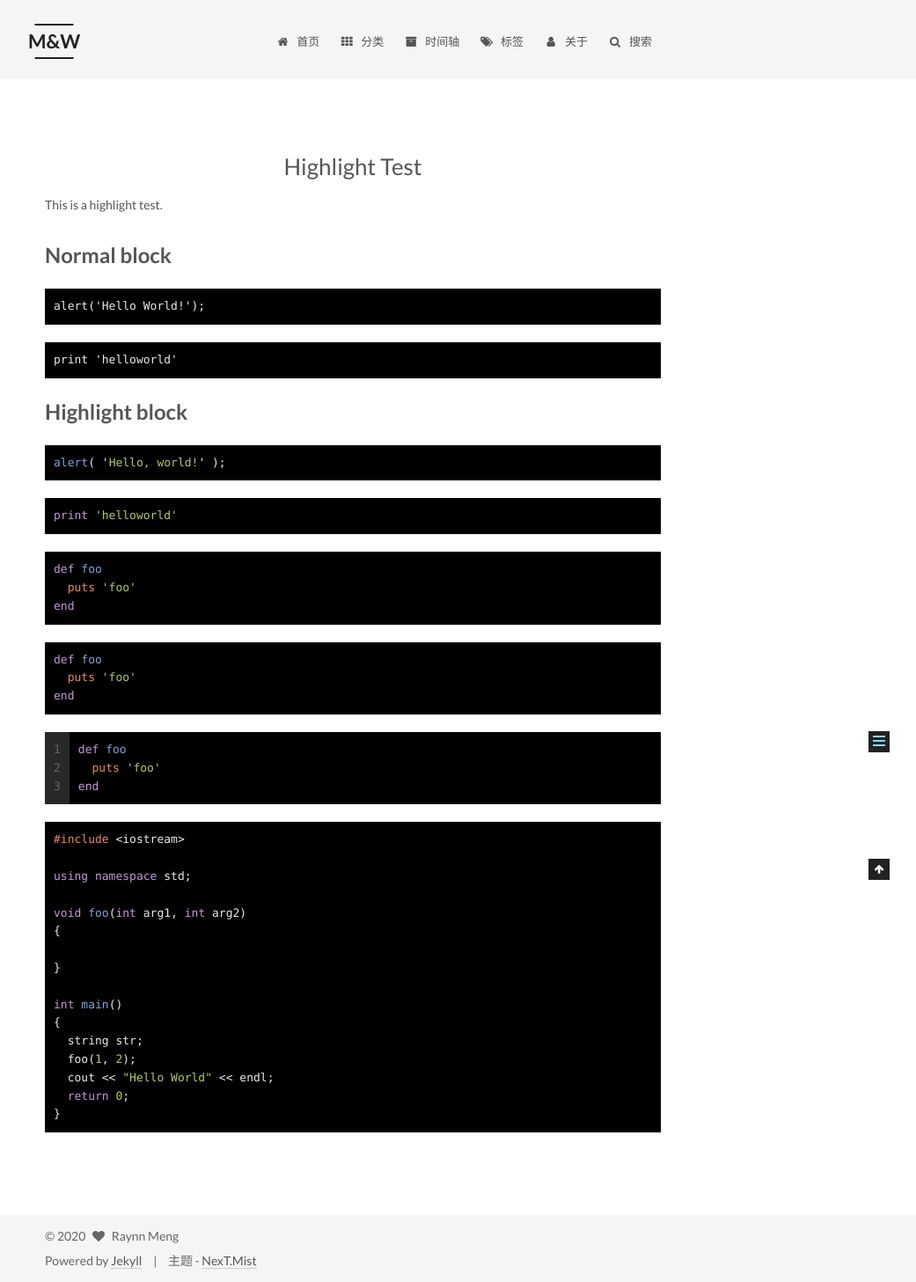
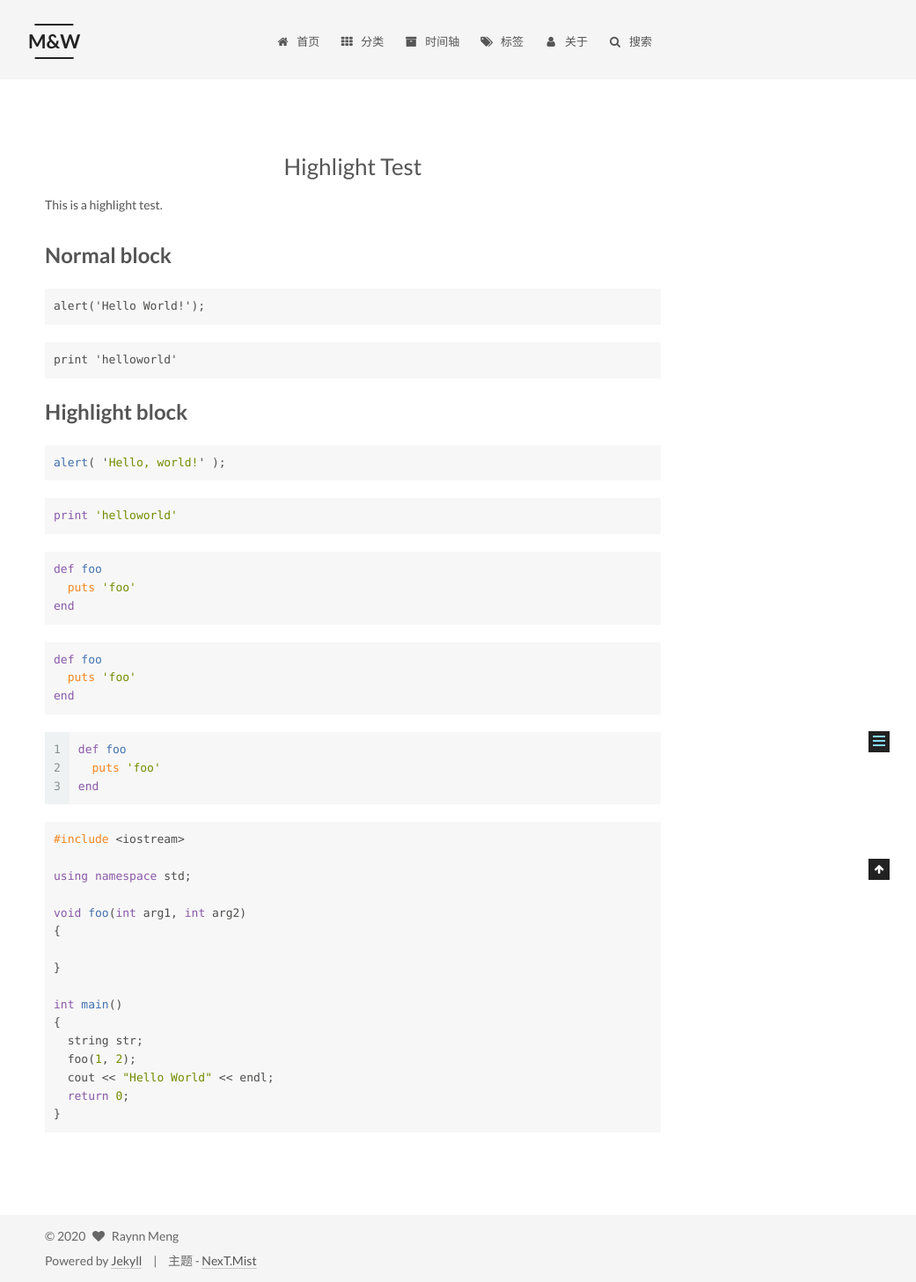
Before and after one commit to Raynnmc/raynnmc.github.io, a Jekyll site: the page built from demo/2017-07-19-highlight-test.md, in a window 1280 px wide. Shown: the whole page at 88% size, without its empty margins (239-1280 px from the left). Built offline with Jekyll 4.4.1, drawn with Linux system fonts in a browser that asks for light colours; our own code applies the rules of GitHub Pages for plain Markdown files; comment, search, counter and statistics services are not loaded.

Commit message:
Update _config.yml

```diff
--- a/_config.yml
+++ b/_config.yml
@@ -353,7 +353,7 @@ custom_logo:
 # Available value:
 #    normal | night | night eighties | night blue | night bright
 # https://github.com/chriskempson/tomorrow-theme
-highlight_theme: night bright
+highlight_theme: normal
 
 
 # ---------------------------------------------------------------
```
